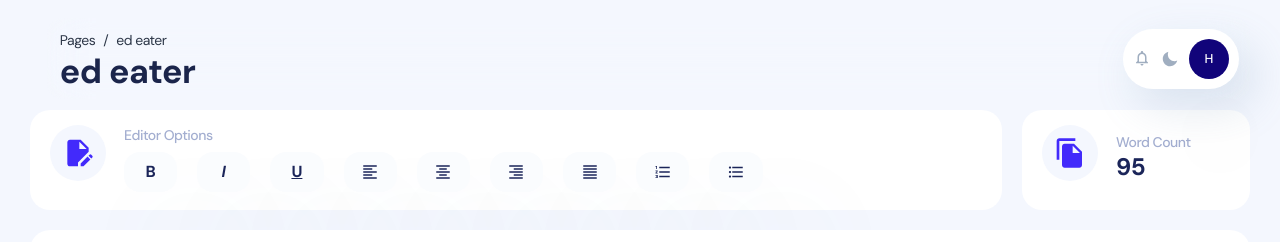
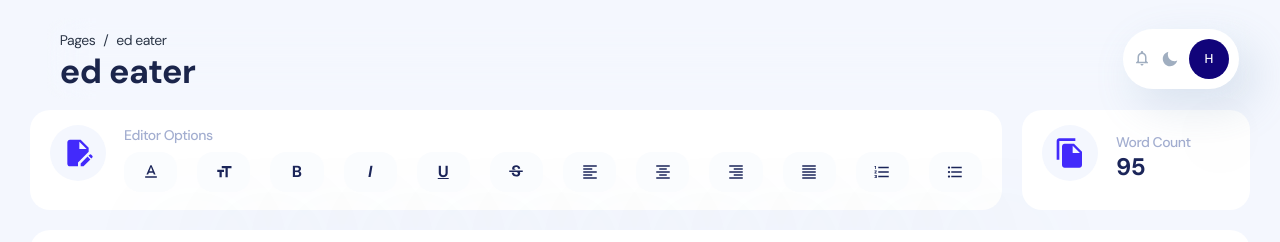
Before and after one commit to 1-Harshit/ed-eater, a React (Create React App) app: page /#/editor in a window 1280 px wide. Shown: the top 242 px of the page. Built offline with nearby package versions, Linux system fonts and the light colour scheme.

Commit message:
Add font size, font face, and strikethrough button

```diff
--- /dev/null
+++ b/src/components/button/FontFaceMenu.tsx
@@ -0,0 +1,65 @@
+// Chakra imports
+import {
+	useColorModeValue,
+	Tooltip,
+	Icon,
+	IconButton,
+	Menu,
+	MenuButton,
+	MenuItem,
+	MenuList,
+} from "@chakra-ui/react";
+import IconBox from "components/icons/IconBox";
+import { MdTextFormat } from "react-icons/md";
+// Custom components
+
+function CapatalizeFirstLetter(string: string) {
+	return string.charAt(0).toUpperCase() + string.slice(1);
+}
+
+export default function Default() {
+	const textColor = useColorModeValue("secondaryGray.900", "white");
+	const boxBg = useColorModeValue("secondaryGray.300", "whiteAlpha.100");
+
+	const handleFontFaceChange = (name: string) => {
+		document.execCommand("fontName", true, name);
+	};
+
+	const FontFaceOption = ({ face }: { face: string }) => (
+		<MenuItem
+			h="100%"
+			borderRadius={5}
+			onClick={() => handleFontFaceChange(face)}
+			id={`${face}-button`}
+			color={textColor}
+			fontFamily={face}
+		>
+			{CapatalizeFirstLetter(face)}
+		</MenuItem>
+	);
+
+	return (
+		<Menu>
+			<Tooltip
+				label="Change Font Face"
+				aria-label="Change Font Face"
+				color={textColor}
+				bg={boxBg}
+			>
+				<MenuButton fontWeight="bold" color={textColor} as={IconButton} id="font-face-button">
+					<IconBox
+						icon={
+							<Icon w="20px" h="20px" as={MdTextFormat} color={textColor} />
+						}
+					/>
+				</MenuButton>
+			</Tooltip>
+			<MenuList>
+				<FontFaceOption face="sans" />
+				<FontFaceOption face="serif" />
+				<FontFaceOption face="sans-serif" />
+				<FontFaceOption face="monospace" />
+			</MenuList>
+		</Menu>
+	);
+}
--- /dev/null
+++ b/src/components/button/FontSizeMenu.tsx
@@ -0,0 +1,79 @@
+// Chakra imports
+import {
+	useColorModeValue,
+	Tooltip,
+	Icon,
+	IconButton,
+	Menu,
+	MenuButton,
+	MenuItem,
+	MenuList,
+	Grid,
+	GridItem,
+} from "@chakra-ui/react";
+import IconBox from "components/icons/IconBox";
+import { FaFont } from "react-icons/fa";
+import { MdFormatSize } from "react-icons/md";
+// Custom components
+
+export default function Default() {
+	const textColor = useColorModeValue("secondaryGray.900", "white");
+	const boxBg = useColorModeValue("secondaryGray.300", "whiteAlpha.100");
+
+	const handleFontSizeChange = (size: string) => {
+		document.execCommand("fontSize", true, size);
+	};
+
+	const FontMenuOption = ({ index }: { index: number }) => {
+		const iconSize = `${index * 3 + 12}px`;
+		return (
+			<GridItem px={1} w="100%" alignContent="center" key={index}>
+				<MenuItem
+					h="100%"
+					borderRadius={5}
+					onClick={() => handleFontSizeChange(`${index}`)}
+				>
+					<IconBox
+						icon={
+							<Icon w={iconSize} h={iconSize} as={FaFont} color={textColor} />
+						}
+					/>
+				</MenuItem>
+			</GridItem>
+		);
+	};
+
+	return (
+		<Menu>
+			<Tooltip
+				label="Change Font Size"
+				aria-label="Change font size"
+				color={textColor}
+				bg={boxBg}
+			>
+				<MenuButton
+					fontWeight="bold"
+					color={textColor}
+					as={IconButton}
+					id="font-size-button"
+				>
+					<IconBox
+						icon={
+							<Icon w="18px" h="18px" as={MdFormatSize} color={textColor} />
+						}
+					/>
+				</MenuButton>
+			</Tooltip>
+			<MenuList>
+				<Grid templateColumns="repeat(3, 1fr)" gap={4}>
+					<FontMenuOption index={1} />
+					<FontMenuOption index={2} />
+					<FontMenuOption index={3} />
+					<FontMenuOption index={4} />
+					<FontMenuOption index={5} />
+					<FontMenuOption index={6} />
+				</Grid>
+			</MenuList>
+		</Menu>
+	);
+}
--- a/src/components/editor/EditorOptions.tsx
+++ b/src/components/editor/EditorOptions.tsx
@@ -13,12 +13,15 @@ import Card from "components/card/Card";
 import BoldButton from "components/button/BoldButton";
 import ItalicButton from "components/button/ItalicButton";
 import UnderlineButton from "components/button/UnderlineButton";
+import StrikeThroughButton from "components/button/StrikeThroughButton";
 import AlignLeftButton from "components/button/AlignLeftButton";
 import AlignCenterButton from "components/button/AlignCenterButton";
 import AlignRightButton from "components/button/AlignRightButton";
 import AlignJustifyButton from "components/button/AlignJustifyButton";
 import OrderedList from "components/button/OrderedList";
 import UnorderedList from "components/button/UnorderedList";
+import FontSizeMenu from "components/button/FontSizeMenu";
+import FontFaceMenu from "components/button/FontFaceMenu";
 import IconBox from "components/icons/IconBox";
 import { MdEditDocument } from "react-icons/md";
 
@@ -68,9 +71,12 @@ export default function Default(props: { name: string }) {
 							gap="20px"
 							mt="10px"
 						>
+							<FontFaceMenu />
+							<FontSizeMenu />
 							<BoldButton />
 							<ItalicButton />
 							<UnderlineButton />
+							<StrikeThroughButton />
 							<AlignLeftButton />
 							<AlignCenterButton />
 							<AlignRightButton />
```
